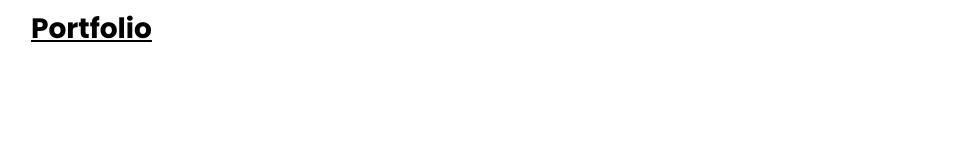
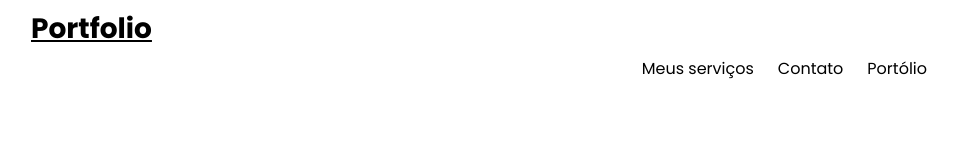
Before and after one commit to MarcusStromz/Portfolio-DNC, a plain HTML site: page index.html in a window 1280 px wide. Shown: the whole page, without its empty margins (161-1119 px from the left). Drawn offline with Linux system fonts and the light colour scheme.

Commit message:
Ajustes header

```diff
--- a/index.html
+++ b/index.html
@@ -14,7 +14,13 @@
         <div id="header">
             Portfolio
         </div>
-        <div id="menu"></div>
+        <div id="menu">
+            <ul>
+                <li>Meus serviços</li>
+                <li>Contato</li>
+                <li>Portólio</li>
+            </ul>
+        </div>
     </div>
 </body>
 </html>
--- a/style.css
+++ b/style.css
@@ -17,3 +17,29 @@ body {
     text-decoration-line: underline;
     color: black;
 }
+
+a {
+    color: black;
+}
+#menu {
+    text-align: right;
+    margin-top: 49px;
+}
+
+#menu ul {
+    list-style-type: none;
+    margin: 0;
+    padding: 0;
+}
+
+#menu li {
+    display: inline-block;
+    margin-left: 20px;
+    font-family: poppins;
+    font-style: normal;
+    font-weight: normal;
+    font-size: 16px;
+    line-height: 24px;
+    text-align: center;
+    color: black;
+}
```
